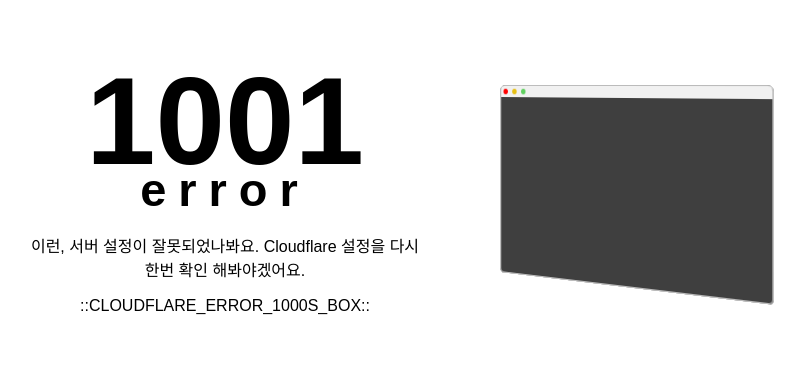
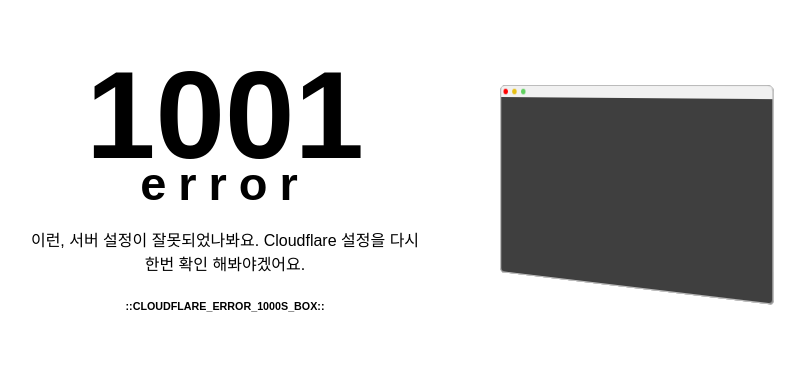
Before and after one commit to Tim232/parkkw472.github.io, a plain HTML site: page 1000/index.html in a window 1280 px wide. Shown: the part 210-590 px from the top of the page, without its empty margins (205-1010 px from the left). Drawn offline with Linux system fonts and the light colour scheme.

Commit message:
Update index.html

```diff
--- a/1000/index.html
+++ b/1000/index.html
@@ -9,7 +9,7 @@
             <h1>1001</h1>
             <h2>error</h2>
             <p>이런, 서버 설정이 잘못되었나봐요. Cloudflare 설정을 다시한번 확인 해봐야겠어요.</p>
-            <p>::CLOUDFLARE_ERROR_1000S_BOX::</p>
+            <h6>::CLOUDFLARE_ERROR_1000S_BOX::</h6>
         </div>
         <div class="stack-container">
             <div class="card-container">
```
